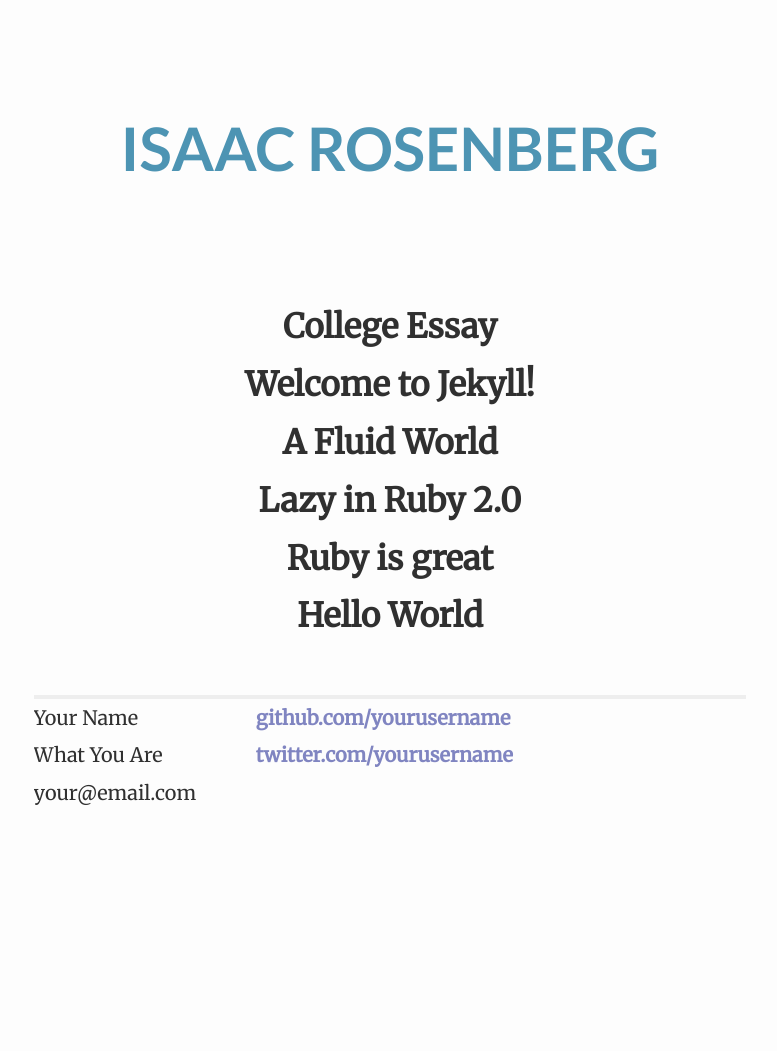
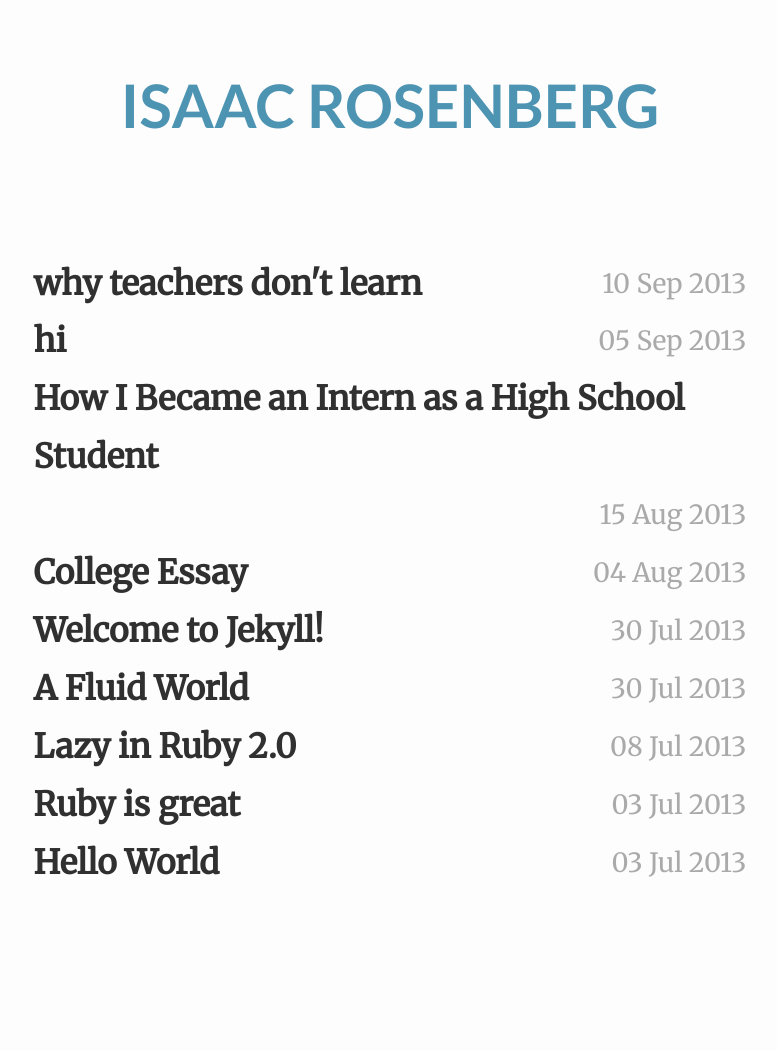
Before and after one commit to irosenb/blog, a Jekyll site: the page built from index.html, in a window 1280 px wide. Shown: the whole page, without its empty margins (250-1027 px from the left). Built offline with Jekyll 4.4.1, drawn with Linux system fonts in a browser that asks for light colours; Markdown is read by kramdown in place of the engine named in the settings; after the commit the page ends 979 px from its top, so only the background shows below that.

```diff
--- a/_layouts/default.html
+++ b/_layouts/default.html
@@ -10,7 +10,7 @@
         <link href='http://fonts.googleapis.com/css?family=Merriweather&subset=latin,latin-ext' rel='stylesheet' type='text/css'>
         <link href='http://fonts.googleapis.com/css?family=Lato:900&subset=latin,latin-ext' rel='stylesheet' type='text/css'>
         <link href='http://fonts.googleapis.com/css?family=Lato:300,400,700' rel='stylesheet' type='text/css'>
-        <link href='http://fonts.googleapis.com/css?family=Ubuntu' rel='stylesheet' type='text/css'>
+        <!-- <link href='http://fonts.googleapis.com/css?family=Ubuntu' rel='stylesheet' type='text/css'> -->
 
         <!-- syntax highlighting CSS -->
         <link rel="stylesheet" href="/css/syntax.css">
@@ -33,22 +33,6 @@
             </div>
 
                 {{ content }}
-
-            <div class="footer">
-              <div class="contact">
-                <p>
-                  Your Name<br />
-                  What You Are<br />
-                  your@email.com
-                </p>
-              </div>
-              <div class="contact">
-                <p>
-                  <a href="http://github.com/yourusername/">github.com/yourusername</a><br />
-                  <a href="http://twitter.com/yourusername/">twitter.com/yourusername</a><br />
-                </p>
-              </div>
-            </div>
           </div>
         </div> <!-- /container -->
 
--- /dev/null
+++ b/_posts/2013-08-15-how-i-became-an-intern-as-a-high-school-student.markdown
@@ -0,0 +1,45 @@
+---
+layout: post
+title: "How I Became an Intern as a High School Student"
+date: 2013-08-15 16:09
+comments: true
+categories:
+---
+
+I saw Tess Rinearson's [post][1] on getting an internship as a high school student. And since I have an internship (which is almost over :() as a high school student I though I'd share my experience getting an internship as well.
+
+* * *
+
+> It's not that simple in high school. It can seem like companies don't want high school students, or, if they do, they're hiring just for "cups and coffee"
+
+It's absolutely true, and a lot of people are confused by that. My dad I should prepare to be getting cups of coffee and doing paperwork and whatnot. And sometimes I did do that, but that was quite rare. Most of the time I was working on real things, actually programming.
+
+And I loved it.
+
+It was really a home for me.
+
+But anyway, I should explain how I actually got it.
+
+---
+
+
+Rewind back to early March (I think), and I was looking on [Meetup.com][2] to go to some programming event. I really wanted to actually be programming, but doing it at home was not much fun. So I found a perfect meetup called Open Hack. It was being hosted at The Flatiron School.
+
+So I went. And it was awesome. I wanted to install a newer version of Ruby, and Avi helped me out.
+
+I went twice to the meetup, and both times were great.
+
+---
+
+Around May, I saw a tweet about Flatiron School doing a high school program. I was ecstatic. I talked to my parents about it, who were freaked out at the price tag. So I asked Avi if we could work something out. Like an internship or something.
+
+A few weeks later, he said I could join as an intern.
+
+And that's the story.
+
+---
+
+But stories aren't fun told by themselves. There has to be lessons learned.
+
+[1]: http://tessrinearson.com/blog/?p=651
+[2]: http://www.meetup.com
--- /dev/null
+++ b/_posts/2013-09-10-why-teachers-dont-learn.markdown
@@ -0,0 +1,6 @@
+---
+layout: post
+title: "why teachers don't learn"
+date: 2013-09-10 11:44
+categories:
+---
--- a/css/main.css
+++ b/css/main.css
@@ -46,6 +46,8 @@ h1.title a, h1 {
   text-transform: uppercase;
 }
 
+h1.title a:
+
 .home {
   margin: 0 auto;
   width: inherit;
@@ -54,18 +56,32 @@ h1.title a, h1 {
 ul.posts {
   list-style-type: none;
   margin-bottom: 2em;
-  text-align: center;
+  /*text-align: center;*/
 }
 
 ul.posts li {
   line-height: 1.75em;
   font-size: 1.333em;
+  clear: both;
+}
+
+ul.posts:after {
+  content: ".";
+  display: block;
+  height: 0;
+  clear: both;
+  visibility: hidden;
+}
+
+ul.posts a {
+  float: left;
 }
 
 ul.posts span {
   color: #aaa;
-  font-family: Monaco, "Courier New", monospace;
+  /*font-family: Monaco, "Courier New", monospace;*/
   font-size: 80%;
+  float: right;
 }
 
 /*****************************************************************************/
@@ -82,7 +98,13 @@ ul.posts span {
   line-height: 1.5em;
 }
 
-
+.site:after {
+  content: ".";
+  display: block;
+  height: 0;
+  clear: both;
+  visibility: hidden;
+}
 
 .site .header a {
   font-weight: bold;
@@ -101,7 +123,12 @@ ul.posts span {
 }
 
 .site .header h1.title a:hover {
-  color: #000;
+  color: #3a7088;
+}
+
+.site .header h1.title a:active {
+  color: #2f5c6f;
+  outline:none;
 }
 
 .site .header a.extra {
@@ -157,6 +184,11 @@ ul.posts span {
   padding: 0 .4em;
 }
 
+.post p {
+  margin-top: 0;
+  text-indent: 0;
+
+}
 .post ul, .post ol {
   margin-left: 1.35em;
 }
@@ -188,7 +220,7 @@ ul.posts span {
 }
 
 .post-title {
-  font-family: lato;
+  font-family: Merriweather;
   font-weight: 400;
 }
 
--- a/css/typography.css
+++ b/css/typography.css
@@ -5,7 +5,6 @@ body {
   font-size: 120%;
   line-height: 1.5;
   margin: 0;
-  padding: 2em 2em 5em;
   background: rgb(253, 253, 253);
   margin: auto;
   color: rgb(10, 10, 10);
--- a/index.html
+++ b/index.html
@@ -8,7 +8,9 @@ title: Your New Jekyll Site
   <!-- <h1>Blog Posts</h1> -->
   <ul class="posts">
     {% for post in site.posts %}
-      <li><!-- <span>{{ post.date | date_to_string }}</span> --> <!-- &raquo; --> <a href="{{ post.url }}">{{ post.title }}</a></li>
+      <li>
+      	<a href="{{ post.url }}">{{ post.title }}</a> <span>{{ post.date | date_to_string }}</span>
+      </li>
     {% endfor %}
   </ul>
 </div>
```
Also changed, not shown: _posts/2013-09-05-hi.markdown (added, +10 -0 lines), 1 other file.
